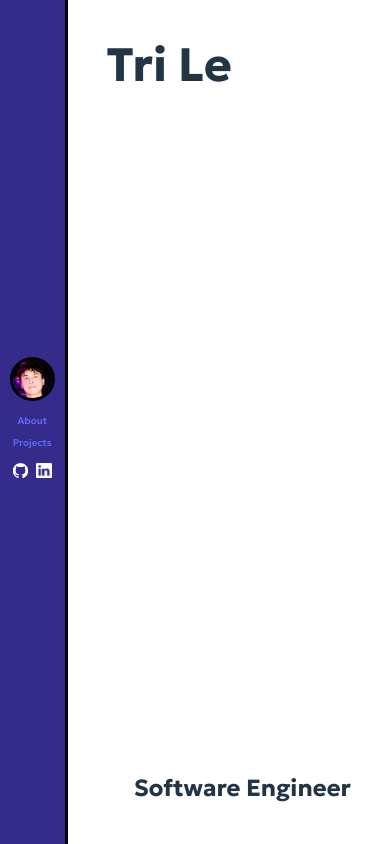
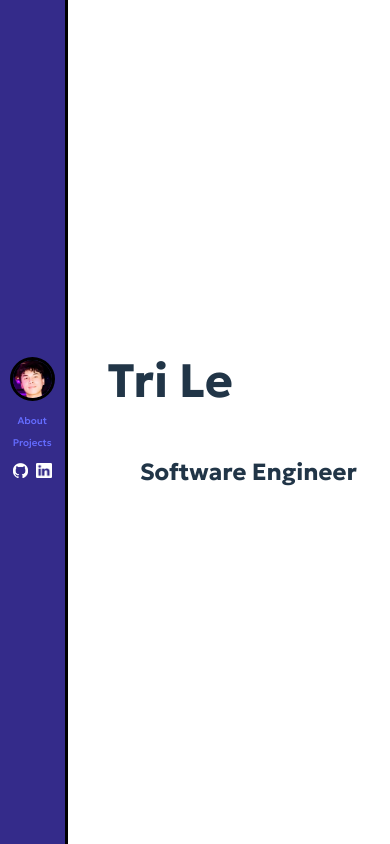
Before and after one commit to Trile16/personal-site, a React (Vite) app: page / in a window 390 px wide. Built offline with nearby package versions, Linux system fonts and the light colour scheme.

Commit message:
responsive css fixing

```diff
--- a/src/Home.css
+++ b/src/Home.css
@@ -2,22 +2,26 @@
   width: 100%;
   height: 100%;
   display: flex;
-  flex-direction: row;
+  align-items: center;
+  justify-content: center;
+  flex-direction: column;
   position: relative;
 }
 
 #name {
-  position: absolute;
-  top: 2vw;
-  left: 10vw;
+  margin-top: 6vw;
+  margin-bottom: 6vw;
+  position: relative;
+  right: 15vw;
   font-size: 12vw;
   max-height: 10rem;
 }
 
 #title {
-  position: absolute;
-  bottom: 5vw;
-  right: 10vw;
+  margin-top: 6vw;
+  margin-bottom: 6vw;
+  position: relative;
+  left: 5vw;
   font-size: 6vw;
   max-height: 10rem;
 }
```
